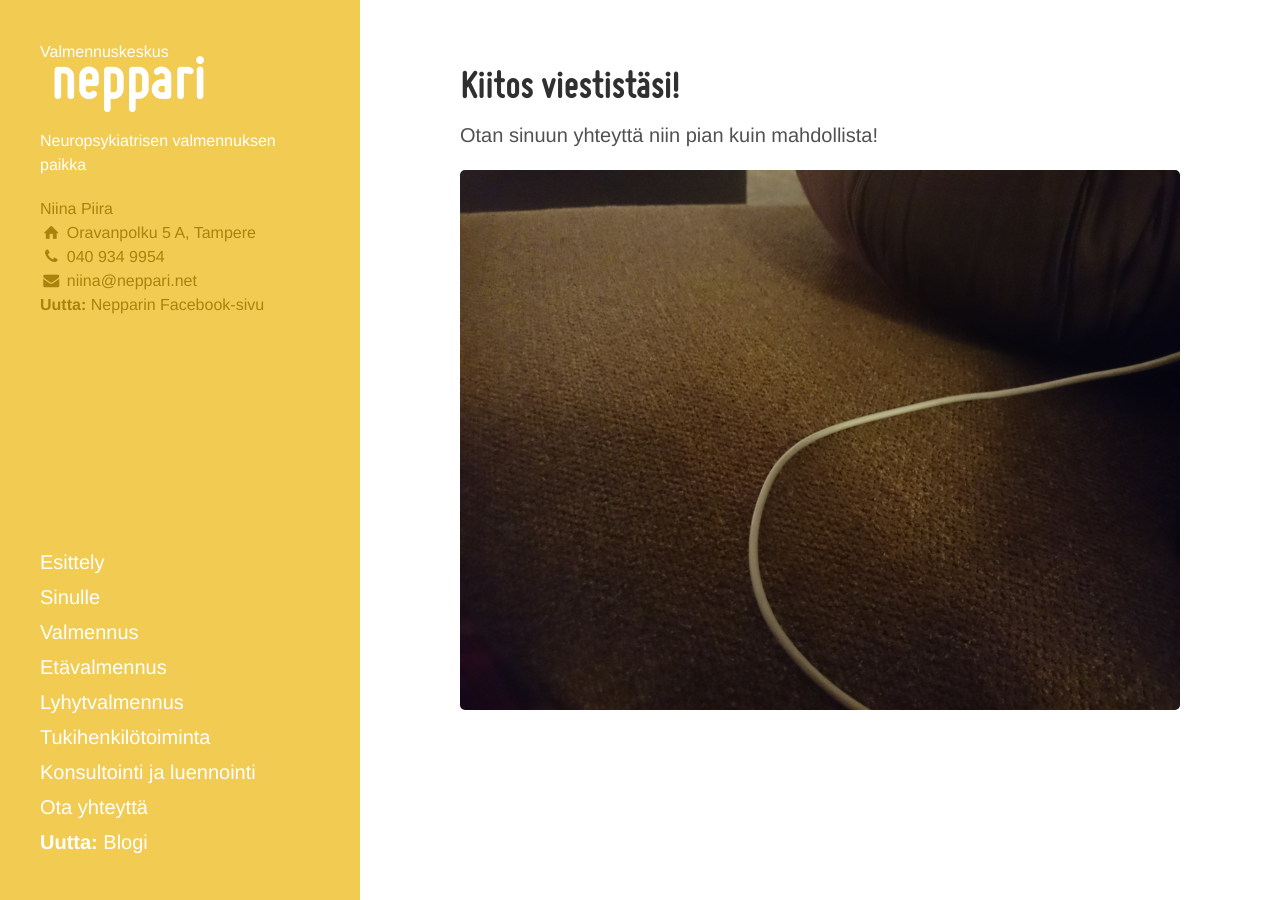
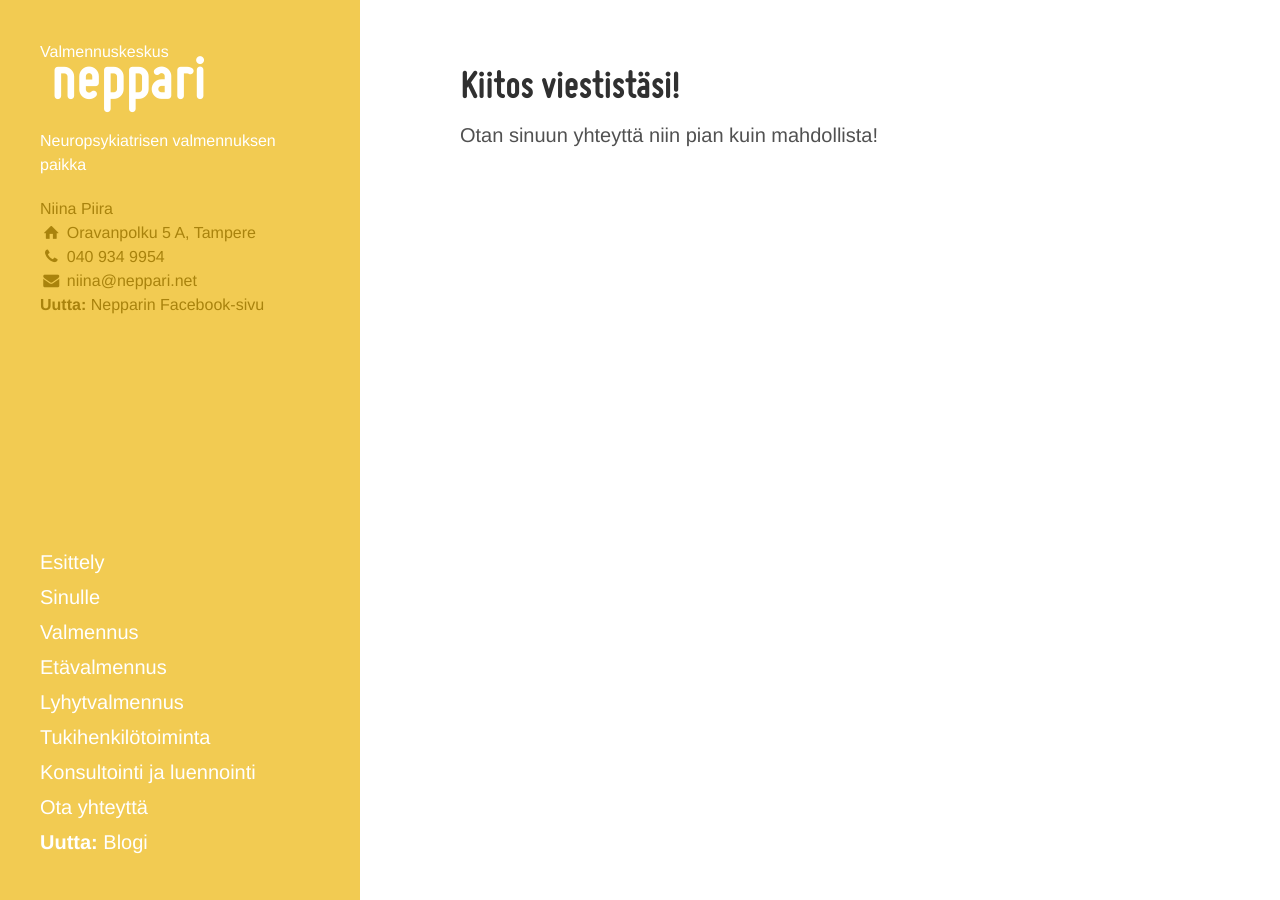
Before and after one commit to niinapiira/neppari.net, a Jekyll site: the page built from kiitos-viestistasi.md, in a window 1280 px wide. Built offline with Jekyll 4.4.1, drawn with Linux system fonts in a browser that asks for light colours; Markdown is read by kramdown in place of the engine named in the settings.

Commit message:
Remove testing

```diff
--- a/kiitos-viestistasi.md
+++ b/kiitos-viestistasi.md
@@ -14,5 +14,3 @@ polaroid: ""
 
 
 Otan sinuun yhteyttä niin pian kuin mahdollista!
-
-![testikuva-sohvasta.jpeg]({{site.baseurl}}/uploaded-images/testikuva-sohvasta.jpeg)
```
